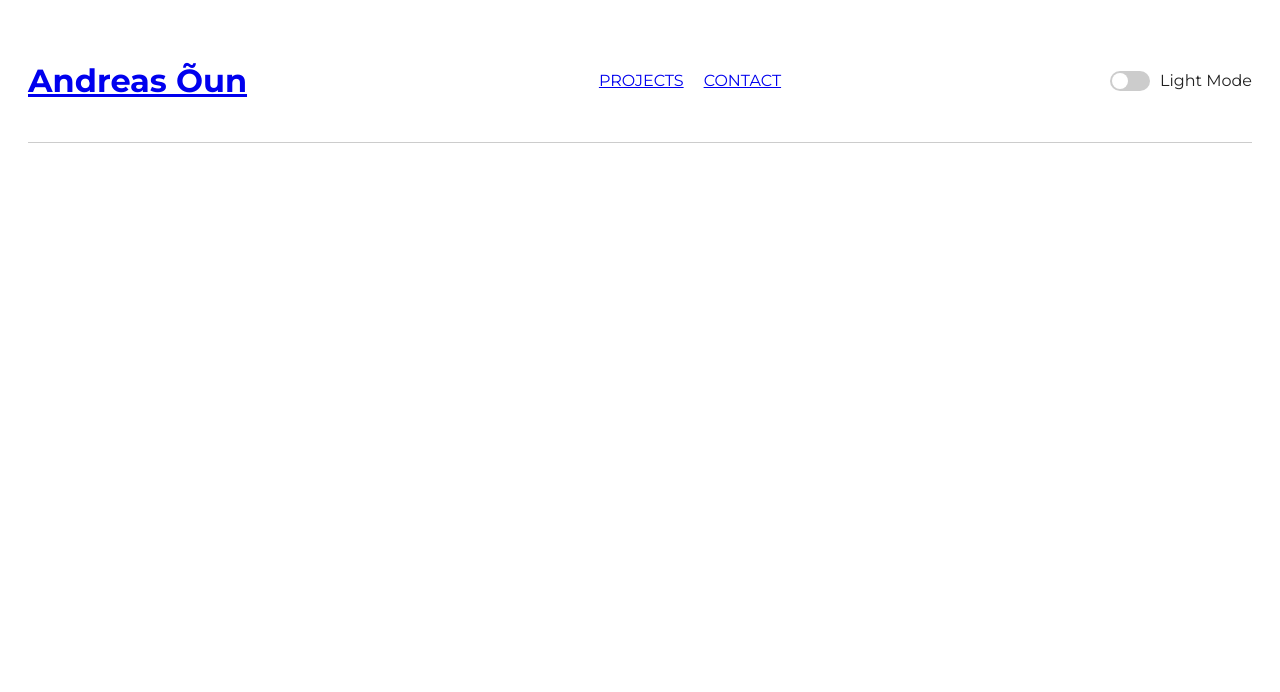
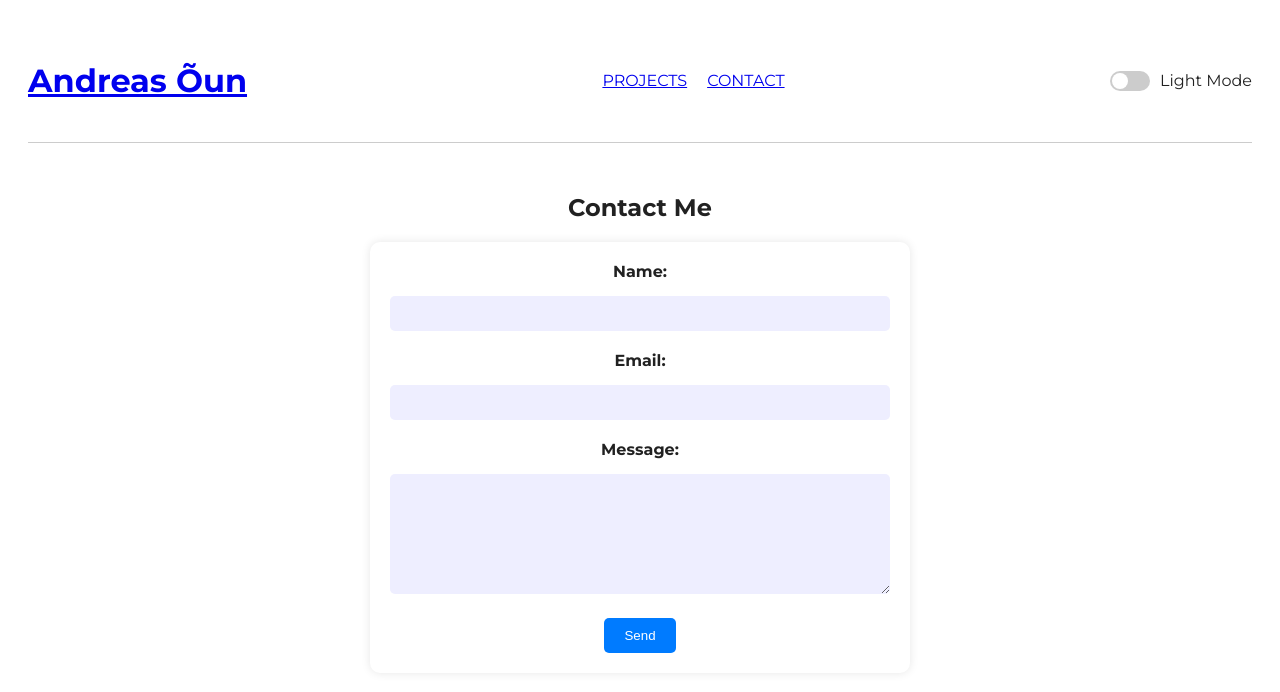
Before and after one commit to AndreasOun/Portfolio-Project-New, a React (Create React App) app in the folder portfolio/: page /pages/contact in a window 1280 px wide. Shown: the top 692 px of the page. Built offline with nearby package versions, Linux system fonts and the light colour scheme.

Commit message:
updated about me, created contact.js page

```diff
--- a/portfolio/src/App.js
+++ b/portfolio/src/App.js
@@ -4,6 +4,7 @@ import Header from './components/Header';
 import Profile from './pages/main';
 import './App.css';
 import Projects from './pages/projects';
+import Contact from './pages/contact';
 
 const App = () => {
   return (
@@ -13,6 +14,7 @@ const App = () => {
         <Route path="/" element={<Navigate to="/pages/main" />} />
         <Route exact path="/pages/main" element={<Profile />} />
         <Route exact path="/pages/projects" element={<Projects/>} />
+        <Route exact path="/pages/contact" element={<Contact/>} />
       </Routes>
     </div>
   );
--- a/portfolio/src/components/data.js
+++ b/portfolio/src/components/data.js
@@ -1,7 +1,7 @@
 
 
 const aboutMeText =
-'ellentesque habitant morbi tristique senectus et netus et malesuada fames ac turpis egestas. Vestibulum tortor quam, feugiat vitae, ultricies eget, tempor sit amet, ante. Donec eu libero sit amet quam egestas semper. Aenean ultricies mi vitae est. Mauris placerat eleifend leo. Quisque sit amet est et sapien ullamcorper pharetra. Vestibulum erat wisi, condimentum sed, commodo vitae, ornare sit amet, wisi. Aenean fermentum, elit eget tincidunt condimentum, eros ipsum rutrum orci, sagittis tempus lacus enim ac dui. Donec non enim in turpis pulvinar facilisis. Ut felis. Praesent dapibus, neque id cursus faucibus, tortor neque egestas augue, eu vulputate magna eros eu erat. Aliquam erat volutpat. Nam dui mi, tincidunt quis, accumsan porttitor, facilisis luctus, metus';
+'As an enthusiastic software developer, I’ve been immersed in the world of JavaScript, React, and its ecosystem, creating personal projects that showcase my skills. Currently, I’m expanding my knowledge by learning Java. My technical background includes completing Helsinki University’s Java courses and the Odin Project’s Frontend Developer course. I’m actively seeking software engineer positions and open to internships. Check out my Portfolio! Let’s build something amazing together! 🚀';
 
 const skills = [
     { name: 'Java', icon: 'devicon-java-plain'},
@@ -34,6 +34,15 @@ const projects = [
     githubUrl: 'dummy data',
     liveUrl: 'dummy data'
   },
+  {
+    title: 'Ecommerce platform',
+    description: 'dummy data',
+    techUsed: [
+      { name: 'Javascript', icon: 'devicon-javascript-plain colored' },
+      { name: 'React', icon: 'devicon-react-original colored' },
+      { name: 'nodeJS', icon: 'devicon-nodejs-plain colored'}
+    ]
+  }
 ]
 
 export { aboutMeText, skills, otherSkills, projects };
--- a/portfolio/src/pages/contact.js
+++ b/portfolio/src/pages/contact.js
@@ -0,0 +1,21 @@
+import React from "react";
+import '../styles/Contact.css';
+
+const Contact = () => {
+    return (
+      <div className="contact-container">
+        <h2>Contact Me</h2>
+        <form action="YOUR_FORMSPREE_ENDPOINT" method="POST">
+          <label htmlFor="name">Name:</label>
+          <input type="text" id="name" name="name" required />
+          <label htmlFor="email">Email:</label>
+          <input type="email" id="email" name="email" required />
+          <label htmlFor="message">Message:</label>
+          <textarea id="message" name="message" required></textarea>
+          <button type="submit">Send</button>
+        </form>
+      </div>
+    );
+  };
+
+  export default Contact;
--- /dev/null
+++ b/portfolio/src/styles/Contact.css
@@ -0,0 +1,53 @@
+.contact-container {
+    margin-top: 50px;
+    padding: 0 20px;
+    text-align: center;
+  }
+
+  form {
+    max-width: 500px;
+    margin: 0 auto;
+    padding: 20px;
+    border-radius: 10px;
+    box-shadow: 0 0 10px rgba(0, 0, 0, 0.1);
+  }
+
+  label {
+    display: block;
+    margin-bottom: 10px;
+    font-weight: bold;
+  }
+
+  input,
+  textarea {
+    width: calc(100% - 20px);
+    padding: 10px;
+    margin: 5px 0 20px;
+    border: none;
+    border-radius: 5px;
+    background-color: #eef;
+  }
+
+  textarea {
+    resize: vertical;
+    min-height: 100px;
+  }
+
+  button {
+    background-color: #007bff;
+    color: white;
+    padding: 10px 20px;
+    border: none;
+    border-radius: 5px;
+    cursor: pointer;
+    transition: background-color 0.3s ease;
+  }
+
+  button:hover {
+    background-color: #0056b3;
+  }
+
+  button:disabled {
+    background-color: #ccc;
+    cursor: not-allowed;
+  }
```
Also changed, not shown: portfolio/public/images/profile.png.
